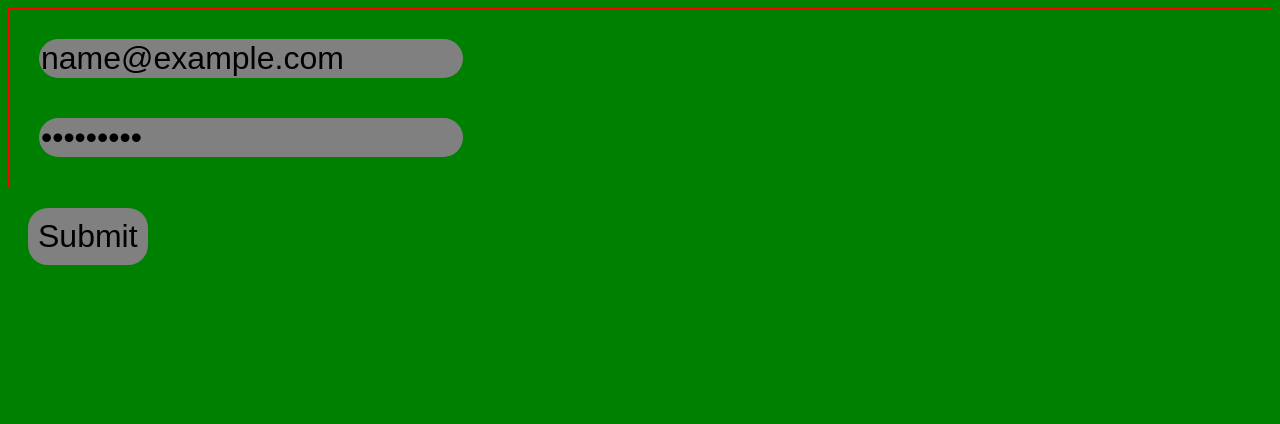
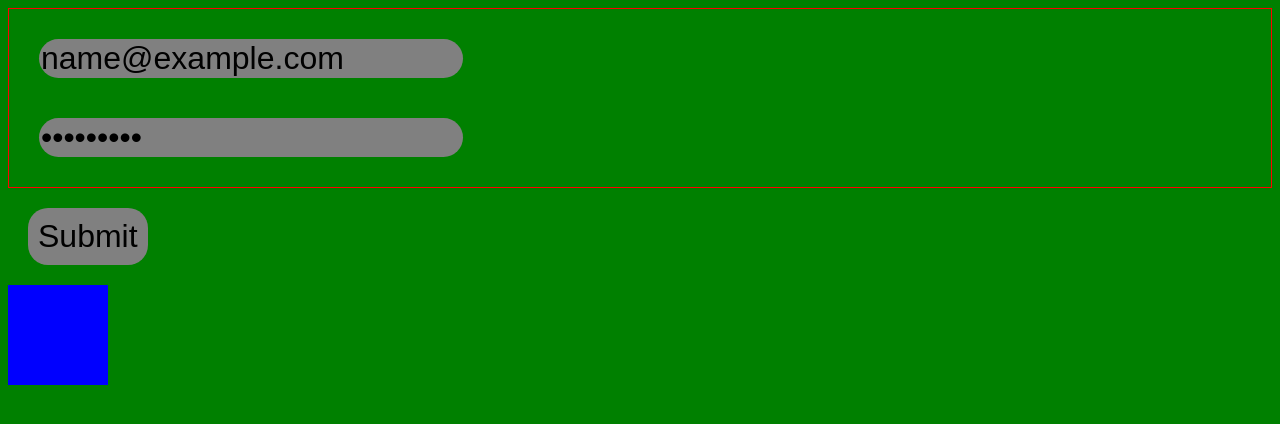
Before and after one commit to edtihcode/Learning, a plain HTML site: page practicejQuery2/index.html in a window 1280 px wide. Both pictures are taken after typing "name@example.com", "Sample123" into the empty fields and a click on the button "Submit". Drawn offline with Linux system fonts and the light colour scheme.

Commit message:
added notes

```diff
--- a/practicejQuery2/css/styles.css
+++ b/practicejQuery2/css/styles.css
@@ -36,4 +36,7 @@ button:hover {
 
 #error {
   visibility: hidden;
+  height: 100px;
+  width: 100px;
+  background-color: blue;
 }
--- a/practicejQuery2/js/scripts.js
+++ b/practicejQuery2/js/scripts.js
@@ -5,6 +5,7 @@ $(document).ready(function (){
     var passwordText = $("#password").val();
 
     console.log(validateEmail(emailText), passwordText);
+    $("#error").css("visibility", "visible")
 
     if (emailText == "hello@gmail.com") {
         if (passwordText == "123456") {
```
